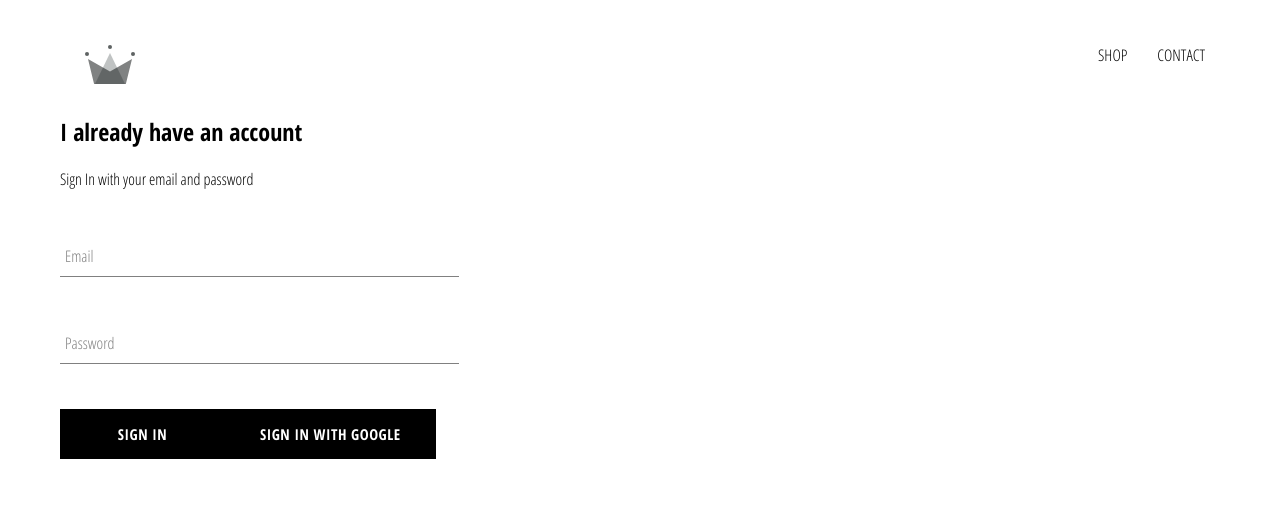
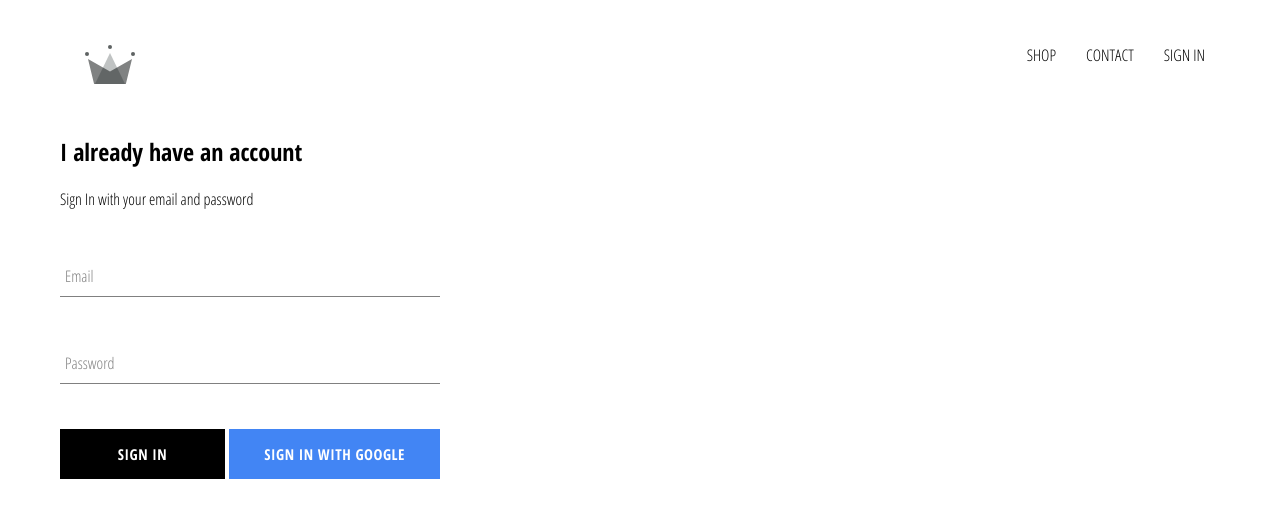
Before and after one commit to VDornelles/crwn-clothing, a React (Create React App) app: page /sign in a window 1280 px wide. Shown: the top 518 px of the page. Built offline with nearby package versions, Linux system fonts and the light colour scheme; no server answers.

Commit message:
signIn and signOut with google and Firebase integration

```diff
--- a/src/App.css
+++ b/src/App.css
@@ -7,3 +7,8 @@
   text-decoration: none;
   color: black;
 }
+
+
+*{
+  box-sizing: border-box;
+}
--- a/src/App.js
+++ b/src/App.js
@@ -1,16 +1,41 @@
 import React from 'react';
 import { Route, Switch } from 'react-router-dom';
 import './App.css';
+
+import { auth } from './Firebase/firebase.utils';
 
 import Header from './components/header/header.component';
 import SignPage from './pages/signPage/sign.component';
 import HomePage from './pages/homePage/homepage.component';
 import ShopPage from './pages/shopPage/shop.component';
 
-function App() {
+class App extends React.Component {
+  constructor() {
+    super();
+
+    this.state = {
+      currentUser: null,
+    };
+  }
+
+  unsubscribeFromAuth = null;
+
+  componentDidMount() {
+    this.unsubscribeFromAuth = auth.onAuthStateChanged((user) => {
+      this.setState({ currentUser: user });
+
+      console.log(user);
+    });
+  }
+
+  componentWillUnmount(){
+    this.unsubscribeFromAuth();
+  }
+
+  render() {
     return (
       <div>
-      <Header />
+        <Header currentUser={this.state.currentUser} />
         <Switch>
           <Route exact path="/" component={HomePage} />
           <Route exact path="/shop" component={ShopPage} />
@@ -19,5 +44,6 @@
       </div>
     );
   }
+}
 
 export default App;
--- a/src/components/custom-button/custom-button.component.jsx
+++ b/src/components/custom-button/custom-button.component.jsx
@@ -2,8 +2,11 @@
 
 import './custom-button.style.scss';
 
-const CustomButton = ({ children, ...otherProps }) => (
-  <button className="custom-button" {...otherProps}>
+const CustomButton = ({ children, isGoogleSignIn, ...otherProps }) => (
+  <button
+    className={`${isGoogleSignIn ? 'google-sign-in' : ''} custom-button`}
+    {...otherProps}
+  >
     {children}
   </button>
 );
--- a/src/components/custom-button/custom-button.style.scss
+++ b/src/components/custom-button/custom-button.style.scss
@@ -19,4 +19,14 @@
     color: black;
     border: 1px solid black;
   }
+
+  &.google-sign-in{
+    background-color: #4285f4;
+    color: white;
+
+    &:hover{
+      background-color: #357ae8;
+      border:none;
+    }
+  }
 }
--- a/src/components/header/header.component.jsx
+++ b/src/components/header/header.component.jsx
@@ -1,10 +1,12 @@
 import React from 'react';
 import { Link } from 'react-router-dom';
+
+import { auth } from '../../Firebase/firebase.utils';
 
 import './header.style.scss';
 import { ReactComponent as CrwnLogo } from '../../assets/crown.svg';
 
-const Header = () => (
+const Header = ({ currentUser }) => (
   <div className="header">
     <Link className="logo-container" to="/">
       <CrwnLogo className="logo" />
@@ -17,6 +19,15 @@
       <Link className="option" to="/contact">
         CONTACT
       </Link>
+      {currentUser ? (
+        <div className="option" onClick={() => auth.signOut()}>
+          SIGN OUT
+        </div>
+      ) : (
+        <Link className="option" to="/sign">
+          SIGN IN
+        </Link>
+      )}
     </div>
   </div>
 );
--- a/src/components/header/header.style.scss
+++ b/src/components/header/header.style.scss
@@ -20,6 +20,7 @@
 
     .option {
       padding: 10px 15px;
+      cursor: pointer;
     }
   }
 }
--- a/src/components/signIn/signIn.component.jsx
+++ b/src/components/signIn/signIn.component.jsx
@@ -47,9 +47,11 @@
             required
           />
 
+          <div className="buttons">
+          <CustomButton type="submit" >SIGN IN</CustomButton>
+          <CustomButton type="button" onClick={signInWithGoogle} isGoogleSignIn >SIGN IN WITH GOOGLE</CustomButton>
 
-          <CustomButton type="submit" >SIGN IN</CustomButton>
-          <CustomButton type="button" onClick={signInWithGoogle}>SIGN IN WITH GOOGLE</CustomButton>
+          </div>
 
         </form>
       </div>
--- a/src/components/signIn/signIn.style.scss
+++ b/src/components/signIn/signIn.style.scss
@@ -1,3 +1,14 @@
 .sign-in{
-  width: 30vw;
+  width: 380px;
+  display: flex;
+  flex-direction: column;
+
+  .title{
+    margin: 10px 0
+  }
+
+  .buttons{
+    display: flex;
+    justify-content: space-between;
+  }
 }
```
Lines whose indentation alone changed are shown as unchanged.
